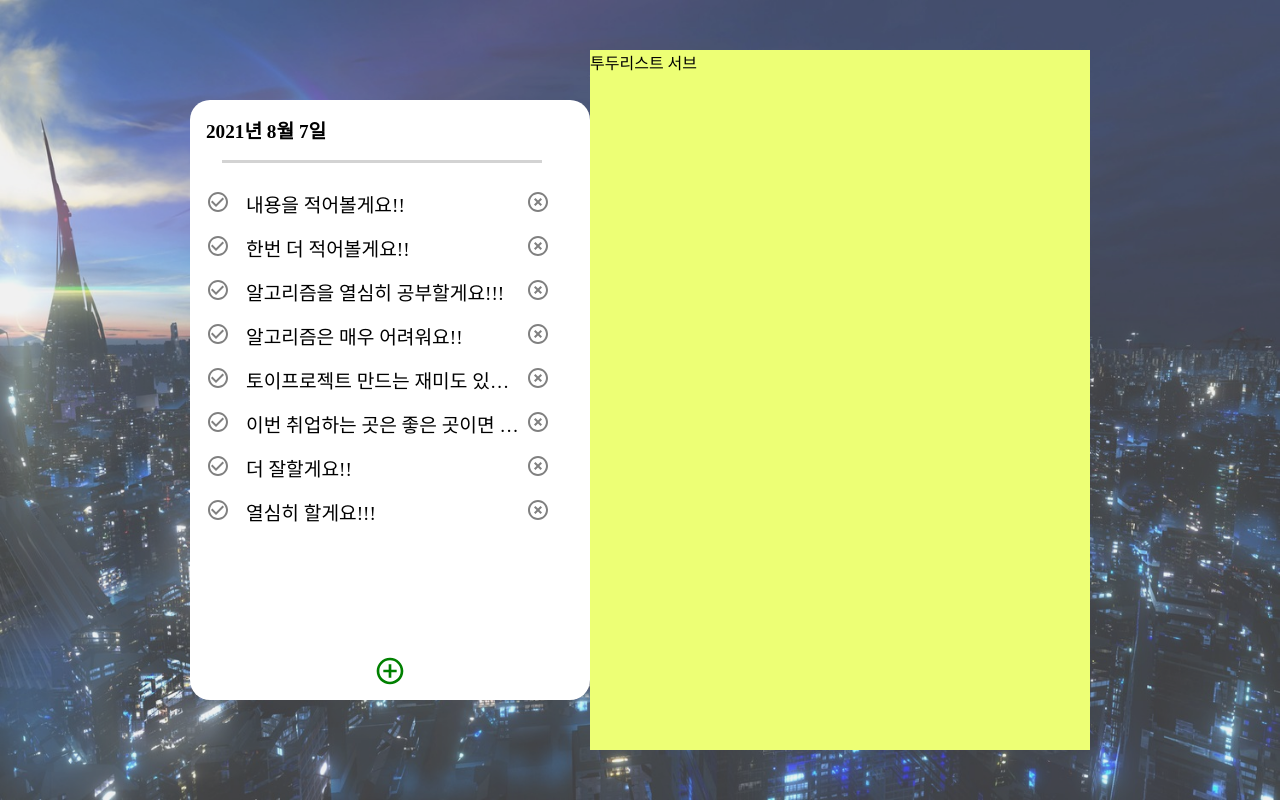
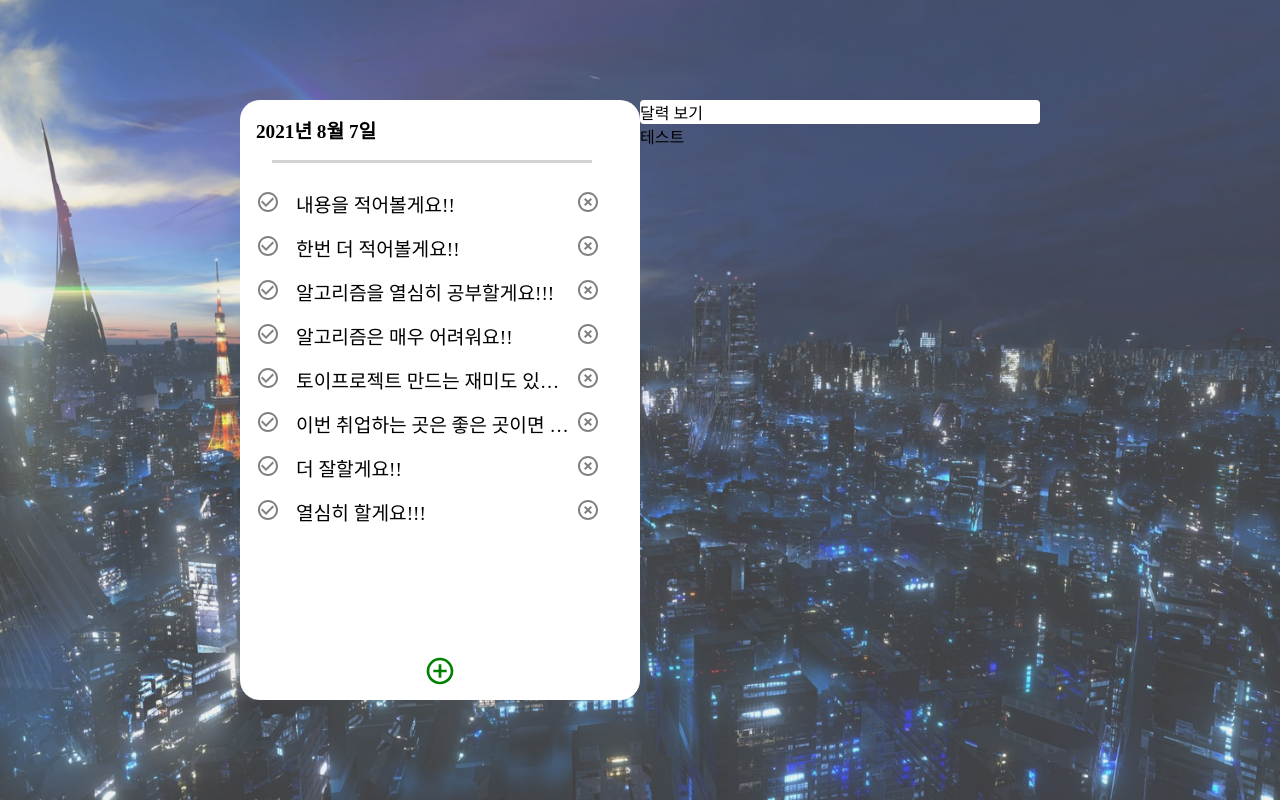
Before and after one commit to kigpand/todolist-By-ts, a Next.js app: page /TodoList in a window 1280 px wide. Built offline with nearby package versions, Linux system fonts and the light colour scheme; a web font is replaced by a local one.

Commit message:
calendar 추가, recoil 상태값 적용

```diff
--- a/components/TodoListSub.tsx
+++ b/components/TodoListSub.tsx
@@ -1,14 +1,46 @@
 import styled from 'styled-components';
+import Calendar from 'react-calendar';
+import 'react-calendar/dist/Calendar.css';
+import { useState } from 'react';
+import { useRecoilState } from 'recoil';
+import { todoListArray } from '../recoil/recoil';
 
 const SubStyled = styled.div`
-    width : 500px;
-    height : 700px;
-    background-color : #EDFF75;
+    width : 400px;
+    height : 600px;
     z-index : 1;
+    position : relative;
+
+    .addCalendar{
+        border-radius : 4px;
+        background-color : white;
+    }
+
+    .calendar{
+        position : absolute;
+    }
 `;
 const TodoListSub = () =>{
+
+    const [onCalendar, setOnCalendar] = useState<boolean>(false);
+    const [todoList, setTodoList] = useRecoilState(todoListArray);
+
+    const onToggleCalendar = () =>{
+        setOnCalendar(!onCalendar);
+    }
+
+    const onChangeDate = (e: Date) =>{
+        setTodoList({ date : e, item : []})
+    }
+
     return(
-        <SubStyled>투두리스트 서브</SubStyled>
+        <SubStyled>
+            <div className="addCalendar" onClick={onToggleCalendar}>달력 보기</div>
+            { onCalendar && <div className="calendar">
+                <Calendar onChange={onChangeDate} value={todoList.date}/>
+            </div>}
+            <div>테스트</div>
+        </SubStyled>
     )
 }
 
--- a/package.json
+++ b/package.json
@@ -14,6 +14,7 @@
     "@types/styled-components": "^5.1.14",
     "next": "11.1.2",
     "react": "17.0.2",
+    "react-calendar": "^3.4.0",
     "react-dom": "17.0.2",
     "recoil": "^0.4.1",
     "styled-components": "^5.3.1"
```
Also changed, not shown: recoil/recoil.tsx (line endings or trailing spaces), 1 other file (tests, documents, lock files or other folders).
